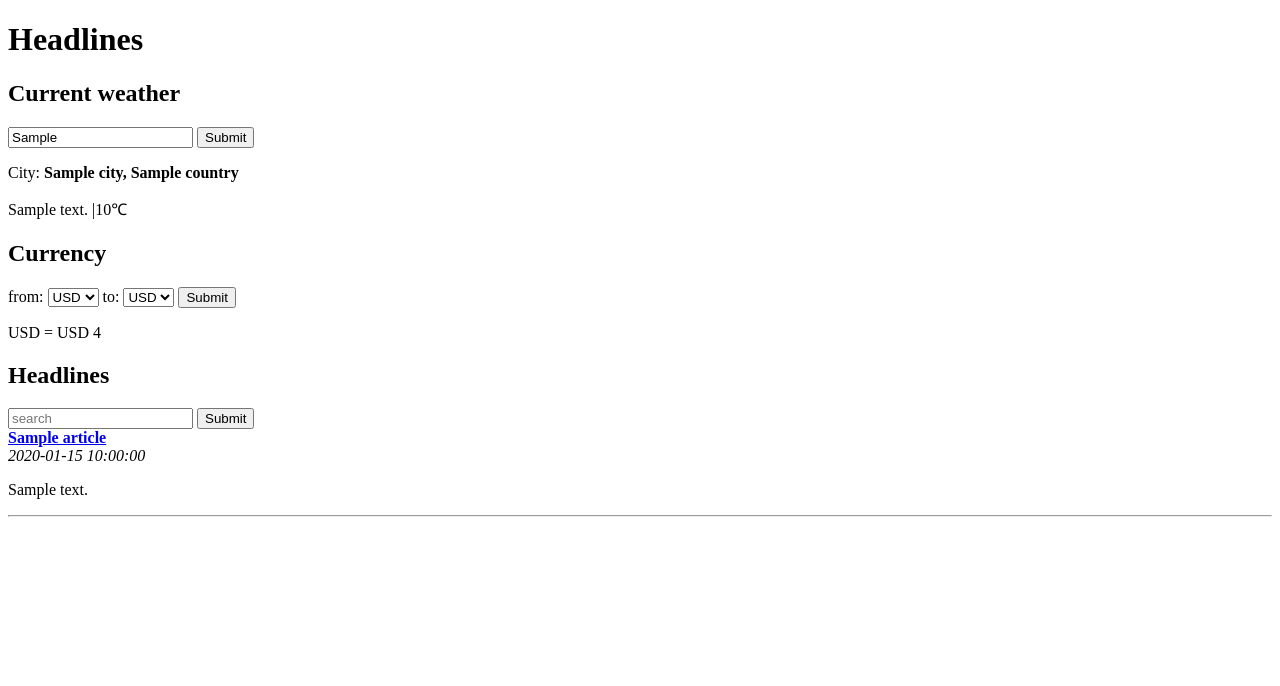
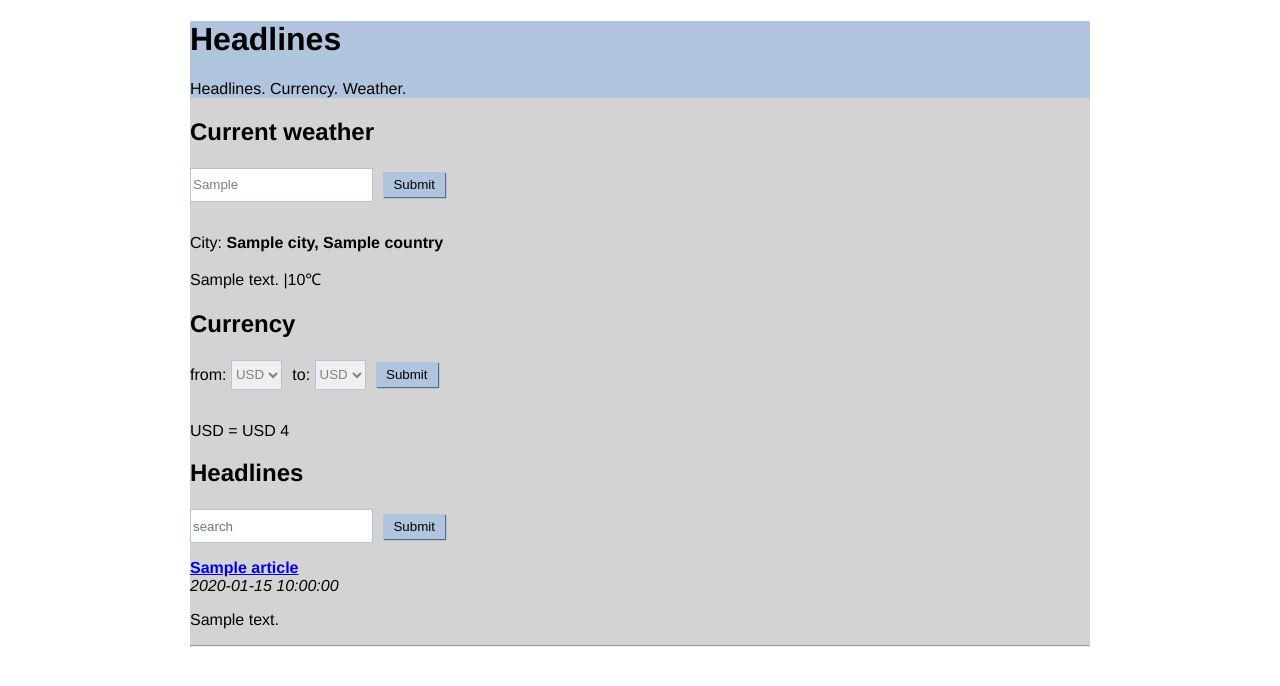
Before and after one commit to FrankApiyo/flaskapp, a Flask app: template templates/home.html in a window 1280 px wide. Shown: the top 686 px of the page. Run offline with Flask 2, Linux system fonts and the light colour scheme; the template is opened without the code that fills it: most values are stand-ins (such as "Sample title", 1, 10 or a date in 2020).

Commit message:
finnally added some css

```diff
--- a/templates/home.html
+++ b/templates/home.html
@@ -2,9 +2,53 @@
 <html>
 <head>
 	<title>Headlines</title>
+	<style type="text/css">
+		html{
+			font-family: "Helvetica";
+			background: white;
+		}
+		body{
+			background: lightgrey;
+			max-width: 900px;
+			margin: 0 auto;
+		}
+		#header{
+			padding-top: 5;
+			background: lightsteelblue;
+		}
+		#inner-header{
+			padding-left: 10;
+		}
+		#main{
+			padding-left: 10;
+		}
+		input[type="text"], select {
+ color: grey;
+ border: 1px solid lightsteelblue;
+ height: 30px;
+ line-height:15px;
+ margin: 2px 6px 16px 0px;
+}
+input[type="submit"] {
+ padding: 5px 10px 5px 10px;
+ color: black;
+ background: lightsteelblue;
+ border: none;
+ box-shadow: 1px 1px 1px #4C6E91;
+}
+input[type="submit"]:hover{
+ background: steelblue;
+}
+	</style>
 </head>
 <body>
-	<h1>Headlines</h1>
+	<div id="header">
+		<div id="inner-header">
+ 			<h1>Headlines</h1>
+ 			<p>Headlines. Currency. Weather.</p>
+ 		</div>
+	</div>
+	<div id="main">
 	<h2>Current weather</h2>
 	<form>
  		<input type="text" name="city" placeholder="weather search" {% if weather.city %} value={{weather.city}} {% endif %}>
@@ -43,5 +87,6 @@
  		<p>{{article.summary}}</p>
  		<hr />
  	{% endfor %}
+ </div>
 </body>
 </html>
```
